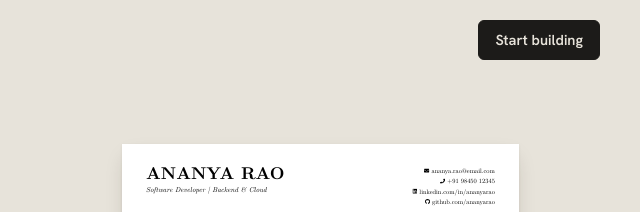
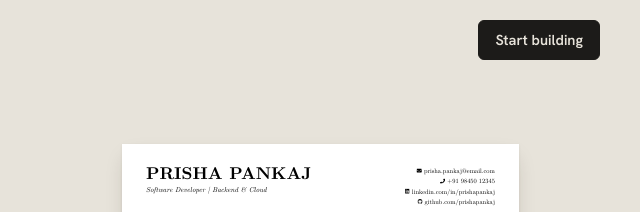
Before and after one commit to pankqx/rizzume, a website built with Vite: page index.html in a window 1280 px wide. Shown: the top 212 px of the page, 632-1272 px from the left. Built offline with nearby package versions, Linux system fonts and the light colour scheme.

Commit message:
Stop Android font boosting from breaking resume lines; sample is now Prisha Pankaj

```diff
--- a/src/model.js
+++ b/src/model.js
@@ -58,12 +58,12 @@ export function sampleResume() {
   const r = blankResume('Sample — Software Developer');
   r.target = 'Software Developer';
   r.personal = {
-    name: 'ANANYA RAO',
+    name: 'PRISHA PANKAJ',
     title: 'Software Developer | Backend & Cloud',
-    email: 'ananya.rao@email.com',
+    email: 'prisha.pankaj@email.com',
     phone: '+91 98450 12345',
-    linkedin: 'ananyarao',
-    github: 'ananyarao',
+    linkedin: 'prishapankaj',
+    github: 'prishapankaj',
     website: '',
     location: '',
   };
@@ -107,7 +107,7 @@ export function sampleResume() {
         E({
           title: 'Ledgerly — Personal Finance Tracker',
           right: 'Code',
-          url: 'https://github.com/ananyarao',
+          url: 'https://github.com/prishapankaj',
           bullets: [
             'Full-stack app in React and Express with PostgreSQL, featuring CSV import, budgets and monthly reports.',
             'Deployed with Docker on AWS EC2 behind Nginx; CI pipeline runs tests and lint on every pull request.',
@@ -116,7 +116,7 @@ export function sampleResume() {
         E({
           title: 'Railwatch — Train Delay Notifier',
           right: 'Code',
-          url: 'https://github.com/ananyarao',
+          url: 'https://github.com/prishapankaj',
           bullets: ['Serverless Python bot on AWS Lambda that alerts 300+ daily commuters on Telegram when their train runs late.'],
         }),
       ],
--- a/src/styles/app.css
+++ b/src/styles/app.css
@@ -44,6 +44,7 @@
 }
 
 * { box-sizing: border-box; }
+html { -webkit-text-size-adjust: 100%; text-size-adjust: 100%; }
 html, body { margin: 0; }
 body { background: var(--desk); color: var(--ink); font-family: var(--ui); font-size: 15px; line-height: 1.5; -webkit-font-smoothing: antialiased; }
 button, input, textarea, select { font: inherit; color: inherit; }
--- a/src/styles/resume.css
+++ b/src/styles/resume.css
@@ -34,6 +34,8 @@
   text-rendering: geometricPrecision;
   -webkit-font-smoothing: antialiased;
   overflow-wrap: break-word;
+  -webkit-text-size-adjust: none;
+  text-size-adjust: none;
 }
 .sheet *, .sheet *::before, .sheet *::after { box-sizing: border-box; }
 .sheet a { color: inherit; text-decoration: none; }
@@ -145,3 +147,5 @@
 ::highlight(jd-hit) { background-color: #ffe58a; color: inherit; }
 .tpl-compact .r-k-entries:has(.r-entry:last-child > .r-ul) + .r-sec { margin-top: calc(9 * var(--gap)); }
 .tpl-modern .r-k-entries:has(.r-entry:last-child > .r-ul) + .r-sec { margin-top: calc(14 * var(--gap)); }
+/* Android Chrome "font boosting" ignores text-size-adjust in some layouts; a max-height opts a block out. */
+.sheet, .sheet div, .sheet p, .sheet li, .sheet span, .sheet section { max-height: 1000000px; }
```
